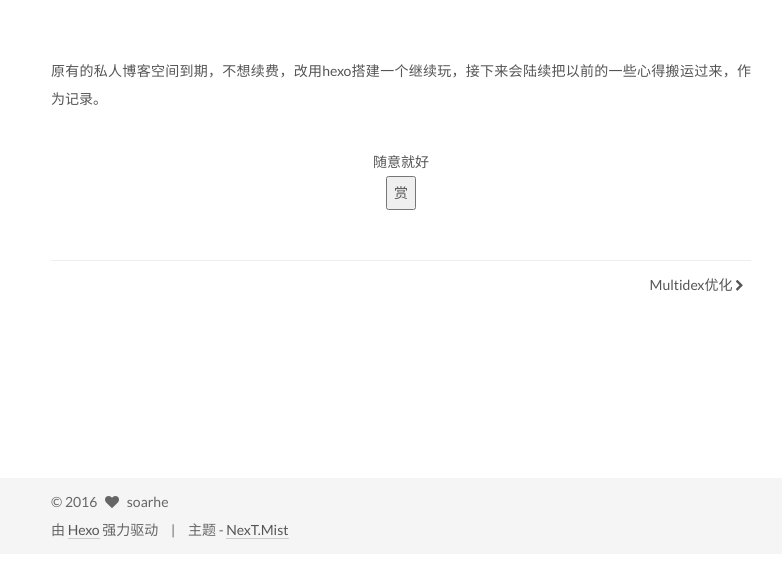
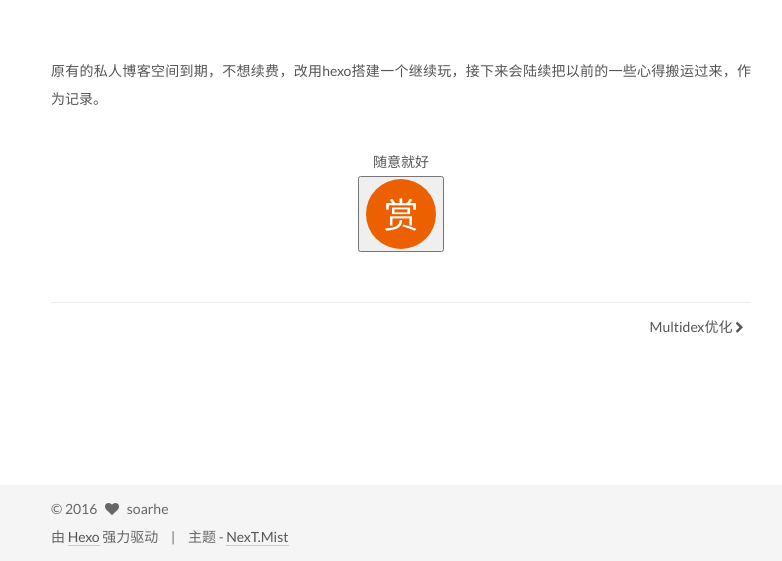
Before and after one commit to soarhe/soarhe.github.io, a plain HTML site: page 2016/06/17/info/index.html in a window 1280 px wide. Shown: the part 246-807 px from the top of the page, without its empty margins (239-1021 px from the left). Drawn offline with Linux system fonts and the light colour scheme; a script that the page names is missing.

Commit message:
Site updated: 2016-07-02 18:10:58

```diff
--- a/2016/06/17/info/index.html
+++ b/2016/06/17/info/index.html
@@ -298,7 +298,7 @@
   <div style="padding: 10px 0; margin: 20px auto; width: 90%; text-align: center;">
     <div>随意就好</div>
     <button id="rewardButton" disable="enable" onclick="var qr = document.getElementById('QR'); if (qr.style.display === 'none') {qr.style.display='block';} else {qr.style.display='none'}">
-      <span>赏</span>
+      <span onmouseover="this.style.color='rgb(236,96,0)';this.style.background='rgb(204,204,204)'" onMouseOut="this.style.color='#fff';this.style.background='rgb(236,96,0)'" style="display: inline-block; width: 70px; height: 70px; border-radius: 100%; line-height: 81px; color: #fff; font: 400 35px/75px 'microsofty'; background: rgb(236,96,0)">赏</span>
     </button>
     <div id="QR" style="display: none;">
 
```
Also changed, not shown: 2016/07/01/multidex/index.html (+1 -1 lines).
